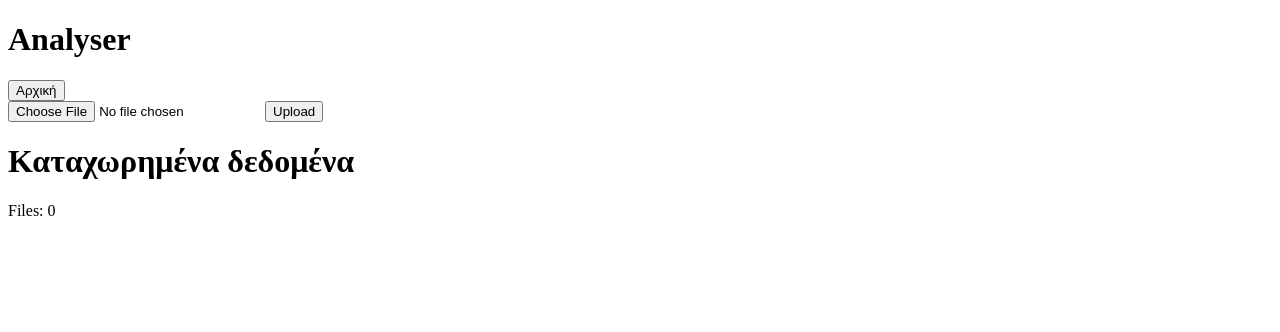
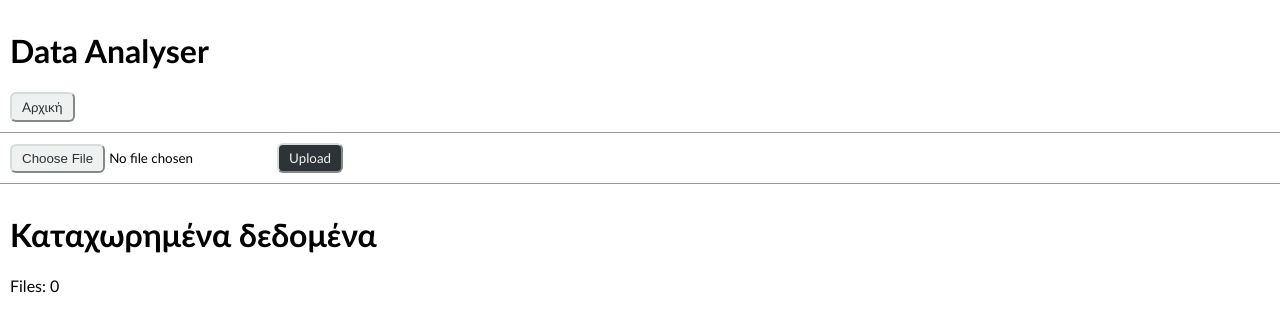
Before and after one commit to TelisK/scikit-airbnb-crete-prediction_model, a Django app: page /analyse_data/ in a window 1280 px wide. Shown: the top 332 px of the page. Run offline with Django 5.2, Linux system fonts and the light colour scheme; the visitor is signed in with stand-in values (Sample User, id 1); data that the repository does not hold is empty.

Commit message:
simple layout on analyse_data.html completed

```diff
--- a/price_prediction/static/price_prediction/style.css
+++ b/price_prediction/static/price_prediction/style.css
@@ -21,6 +21,9 @@ body {
 main {
     margin: 10px;
 }
+
+/* home.html */
+
 .page-title {
     text-align: center;
 }
@@ -68,9 +71,6 @@ main {
     display: flex;
     flex-direction: column;
 }
-
-
-
 
 
 
@@ -177,3 +177,57 @@ footer .btn-manage {
         text-align: center;
     }
 }
+
+/* analyse_data.html */
+.btn-gray {
+  background-color: var(--bg-main);
+  padding: 5px 10px;
+  border-color: var(--border);
+  border-radius: 6px;
+  color: var(--black);
+  transition: background-color 0.5s;
+  cursor: pointer;
+}
+.btn-gray:hover {
+  background-color: var(--border);
+}
+.btn-black {
+    background-color: var(--black);
+    padding: 5px 10px;
+    border-color: var(--border);
+    border-radius: 6px;
+    color: var(--hover-white);
+    transition: background-color 0.5s, color 1s;
+    cursor: pointer;
+}
+.btn-black:hover {
+  background-color: var(--border);
+  color: var(--black);
+}
+/* form.file button */
+input[type="file"]::file-selector-button {
+    background-color: var(--bg-main);
+  padding: 5px 10px;
+  border-color: var(--border);
+  border-radius: 6px;
+  color: var(--black);
+  transition: background-color 0.5s;
+  cursor: pointer;
+}
+input[type="file"]::file-selector-button:hover {
+  background-color: var(--border);
+}
+.analyser-title {
+    border-bottom: 1px solid var(--gray);
+    padding: 10px;
+}
+.upload-listings {
+    border-bottom: 1px solid var(--gray);
+    padding: 10px;
+}
+.analyse-result {
+    padding: 10px;
+}
+.stored-data {
+    padding: 10px;
+}
--- a/price_prediction/templates/price_prediction/analyse_data.html
+++ b/price_prediction/templates/price_prediction/analyse_data.html
@@ -1,20 +1,26 @@
+{% load static %}
+
 <!DOCTYPE html>
 <html lang="en">
 
 <head>
     <meta charset="UTF-8">
     <meta name="viewport" content="width=device-width, initial-scale=1.0">
-    <title>Document</title>
+    <title>Analyse Data</title>
+    <link rel="stylesheet" href="{% static 'price_prediction/style.css' %}">
 </head>
 
 <body>
-    <h1>Analyser</h1>
-    <a href="{% url 'price_prediction:home' %}"><button>Αρχική</button></a>
+    <div class="analyser-title">
+        <h1>Data Analyser</h1>
+        <a href="{% url 'price_prediction:home' %}"><button class="btn-gray">Αρχική</button></a>
+    </div>
+
     <div class="upload-listings">
         <form method="POST" enctype="multipart/form-data">
             {% csrf_token %}
             {{ form.file }}
-            <button type="submit">Upload</button>
+            <button type="submit" class="btn-black">Upload</button>
         </form>
     </div>
     {% if result %}
--- a/price_prediction/templates/price_prediction/home.html
+++ b/price_prediction/templates/price_prediction/home.html
@@ -6,7 +6,7 @@
 <head>
     <meta charset="UTF-8">
     <meta name="viewport" content="width=device-width, initial-scale=1.0">
-    <title>Document</title>
+    <title>Airbnb Crete Income Estimator</title>
     <link href="https://unpkg.com/maplibre-gl@5/dist/maplibre-gl.css" rel="stylesheet">
     <script src="https://unpkg.com/maplibre-gl@5/dist/maplibre-gl.js"></script>
     <link rel="stylesheet" href="{% static 'price_prediction/style.css' %}">
```
